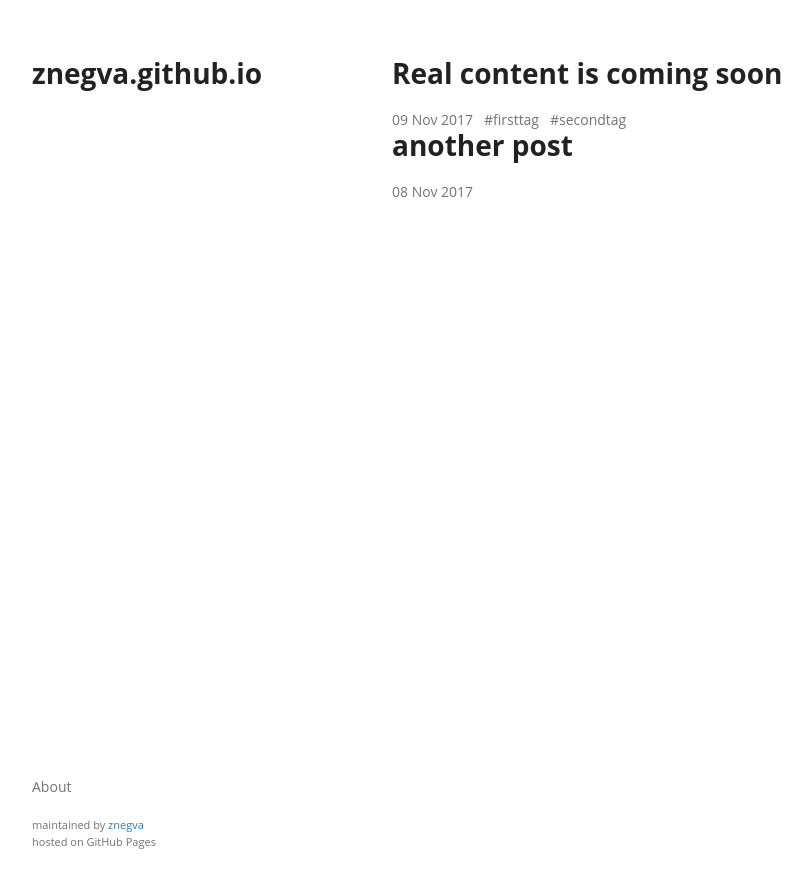
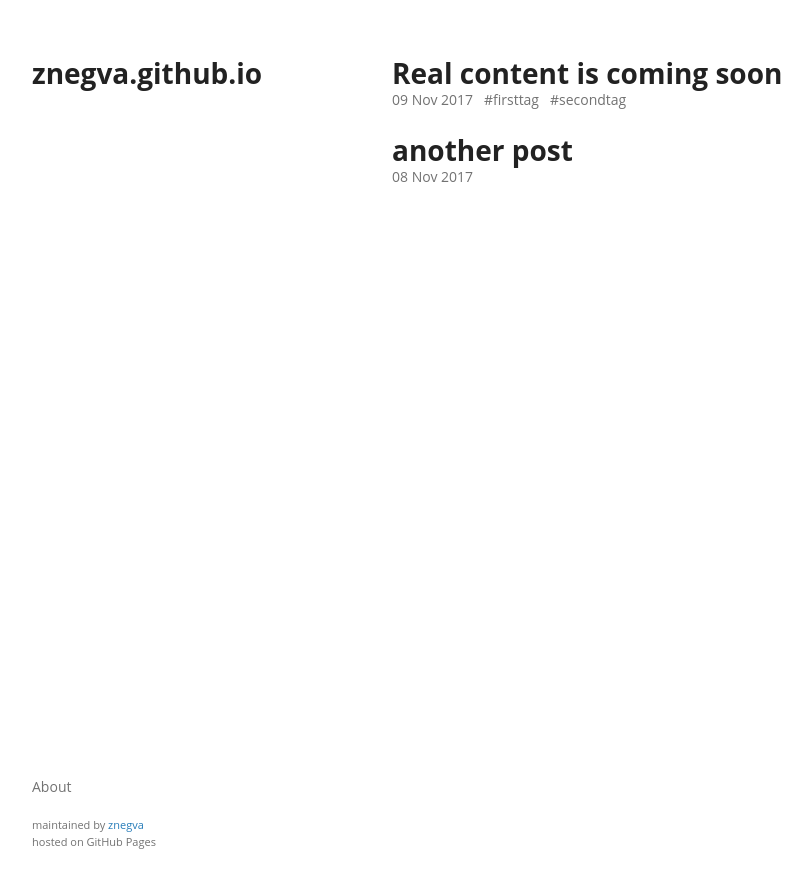
Before and after one commit to znegva/znegva.github.io, a Jekyll site: the page built from index.html, in a window 1280 px wide. Shown: the top 888 px of the page, without its empty margins (178-990 px from the left). Built offline with Jekyll 4.4.1, drawn with Linux system fonts in a browser that asks for light colours; the repository's description, which GitHub fills in, is left out.

Commit message:
fixed margins of post-headers

```diff
--- a/_sass/jekyll-theme-minimal.scss
+++ b/_sass/jekyll-theme-minimal.scss
@@ -215,6 +215,16 @@ footer {
   }
 }
 
+.post-head{
+    margin-bottom: 25px;
+    a:hover{
+        text-decoration: none;
+    }
+    h1{
+        margin-bottom: 0px;
+    }
+}
+
 @media print, screen and (max-width: 960px) {
 
   div.wrapper {
```
